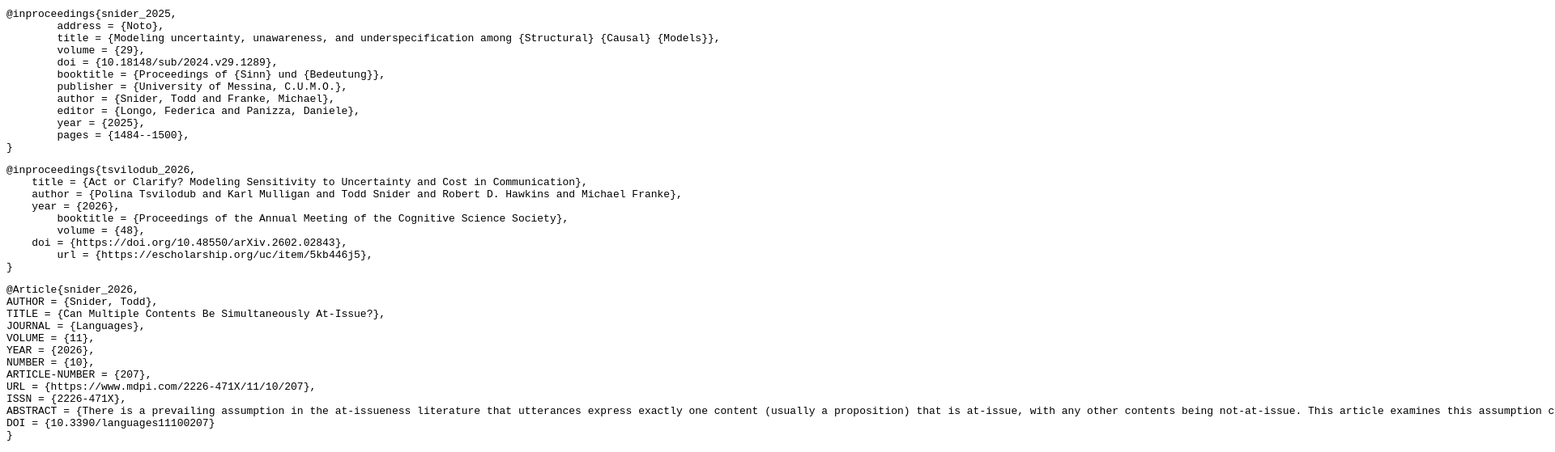
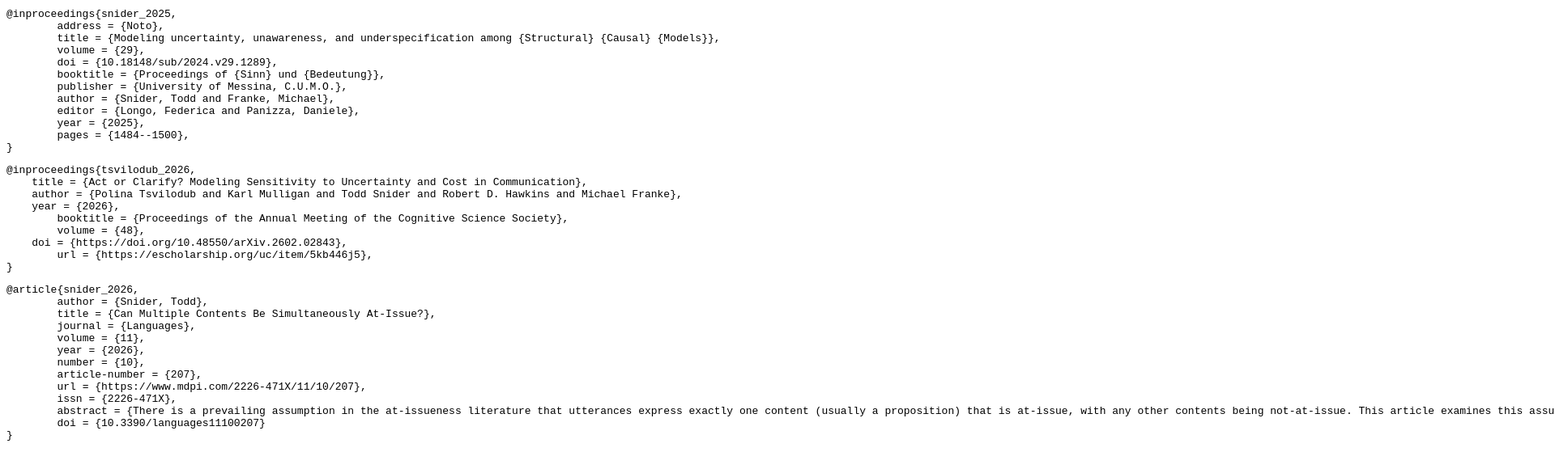
Before and after one commit to TSnider/snider, a plain HTML site: page bibtex.html in a window 1280 px wide. Shown: the part 2312-2871 px from the top of the page at 81% size, 1920 px wide, since content can reach past the window. Drawn offline with Linux system fonts and the light colour scheme.

Commit message:
regularize capitalization in bibtex.html

```diff
--- a/bibtex.html
+++ b/bibtex.html
@@ -236,18 +236,18 @@
 
 <a name="snider_2026_multi"></a>
 <pre>
-@Article{snider_2026,
-AUTHOR = {Snider, Todd},
-TITLE = {Can Multiple Contents Be Simultaneously At-Issue?},
-JOURNAL = {Languages},
-VOLUME = {11},
-YEAR = {2026},
-NUMBER = {10},
-ARTICLE-NUMBER = {207},
-URL = {https://www.mdpi.com/2226-471X/11/10/207},
-ISSN = {2226-471X},
-ABSTRACT = {There is a prevailing assumption in the at-issueness literature that utterances express exactly one content (usually a proposition) that is at-issue, with any other contents being not-at-issue. This article examines this assumption critically, asking whether it can ever be the case that multiple contents are at-issue simultaneously. Looking at the three leading approaches to defining at-issueness, and considering them as both backward- and forward-oriented phenomena, we observe some similarities and some divisions among how these approaches answer this question. We spotlight conjoined question sequences, an empirical construction that might require multiple contents to be simultaneously at-issue, and discuss how these various approaches might account for the observed data.},
-DOI = {10.3390/languages11100207}
+@article{snider_2026,
+	author = {Snider, Todd},
+	title = {Can Multiple Contents Be Simultaneously At-Issue?},
+	journal = {Languages},
+	volume = {11},
+	year = {2026},
+	number = {10},
+	article-number = {207},
+	url = {https://www.mdpi.com/2226-471X/11/10/207},
+	issn = {2226-471X},
+	abstract = {There is a prevailing assumption in the at-issueness literature that utterances express exactly one content (usually a proposition) that is at-issue, with any other contents being not-at-issue. This article examines this assumption critically, asking whether it can ever be the case that multiple contents are at-issue simultaneously. Looking at the three leading approaches to defining at-issueness, and considering them as both backward- and forward-oriented phenomena, we observe some similarities and some divisions among how these approaches answer this question. We spotlight conjoined question sequences, an empirical construction that might require multiple contents to be simultaneously at-issue, and discuss how these various approaches might account for the observed data.},
+	doi = {10.3390/languages11100207}
 }
 </pre>
 
```
